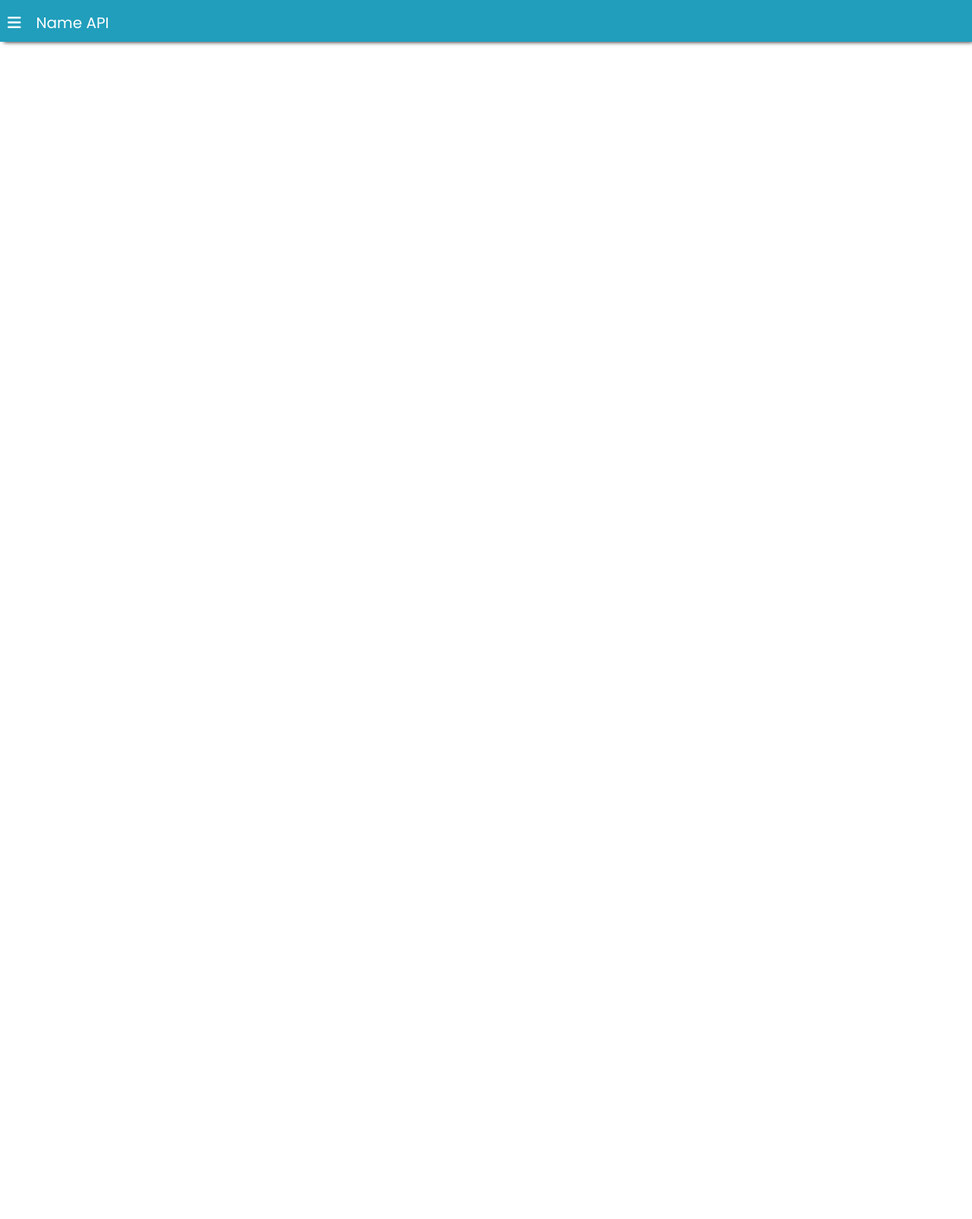
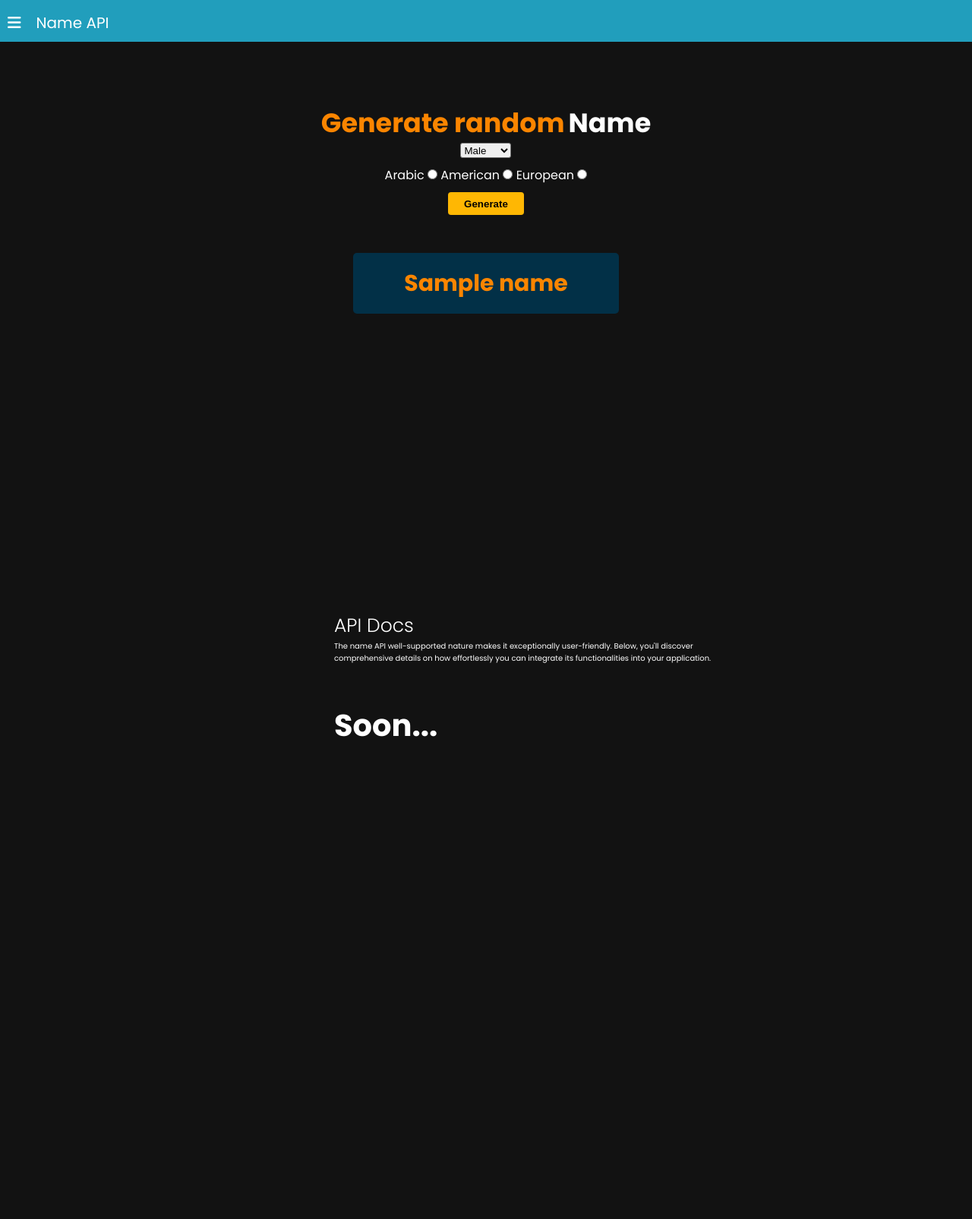
Before and after one commit to AlCo2/namesAPI, a Flask app: template templates/index.html in a window 1280 px wide. Shown: the whole page at 76% size. Before the commit the page ends 60 px from the top, so only its background shows below. Run offline with Flask 3, Linux system fonts and the light colour scheme; the template is opened without the code that fills it: most values are stand-ins (such as "Sample title", 1, 10 or a date in 2020); some libraries are stand-ins or nearby versions.

Commit message:
add javascript and styles

```diff
--- a/static/index.css
+++ b/static/index.css
@@ -1,6 +1,9 @@
 *{
     padding: 0;
     margin: 0;
+}
+html{
+    scroll-behavior: smooth;
 }
 
 .navbar{
@@ -11,16 +14,21 @@
     padding-top: 5px;
     background-color: #219ebc;
     height: 50px;
-    -webkit-box-shadow: 3px 3px 5px -2px rgba(0,0,0,0.75);
-    -moz-box-shadow: 3px 3px 5px -2px rgba(0,0,0,0.75);
-    box-shadow: 3px 3px 5px -2px rgba(0,0,0,0.75);
+    -webkit-box-shadow: 3px 3px 5px -2px rgba(255, 255, 255, 0.75);
+    -moz-box-shadow: 3px 3px 5px -2px rgba(255, 255, 255, 0.75);
+    box-shadow: 3px 3px 5px -2px rgba(255, 255, 255, 0.75);
 }
-.navOpenBtn{
+.navOpenBtn, .navCloseBtn{
     background: transparent;
     border: none;
     color: white;
     font-size: 20px;
     cursor: pointer;
+    outline: none;
+}
+.navCloseBtn{
+    width: fit-content;
+    margin-left: 90%;
 }
 .NavTitle{
     color: white;
@@ -33,6 +41,7 @@
     background-color: #023047;
     color: white;
     position: fixed;
+    top: 0;
     display: flex;
     flex-direction: column;
     gap: 10px;
@@ -46,7 +55,7 @@
 .sideLabel{
     display: flex;
     align-items: center;
-    gap: 5px;
+    gap: 20px;
     text-decoration: none;
     color: white;
     font-family: 'Poppins';
@@ -58,3 +67,107 @@
 .sideLabel:hover{
     background-color: #264653;
 }
+.sideLabel .label{
+    font-size: 13px;
+    font-weight: 500;
+}
+.sideLabel i{
+    font-size: 16px;
+    width: 18px;
+}
+
+.home{
+    background-color: #121212;
+    height: 75vh;
+    color: white;
+    padding-top: 80px;
+}
+.introLabel{
+    font-size: 35px;
+    font-family: 'Poppins';
+    font-weight: bold;
+    color: #fb8500;
+    display: flex;
+    align-items: center;
+    justify-content: center;
+}
+.introLabel .name{
+    color: white;
+    padding-left: 5px;
+}
+
+.generateNameDiv{
+    display: flex;
+    align-items: center;
+    justify-content: center;
+}
+.selectPlace{
+    outline: none;
+    border-radius: 3px;
+    height: 20px;
+}
+
+.generateNameForm{
+    display: flex;
+    flex-direction: column;
+    align-items: center;
+    justify-content: center;
+    gap: 10px;
+    font-family: 'Poppins';
+}
+.generateBtn{
+    background-color: #ffb703;
+    width: 100px;
+    height: 30px;
+    border: none;
+    font-weight: bolder;
+    cursor: pointer;
+    border-radius: 4px;
+}
+.generatedName{
+    margin-top: 50px;
+    color: #fb8500;
+    font-family: 'Poppins';
+    font-weight: bold;
+    font-size: 30px;
+    display: flex;
+    align-items: center;
+    justify-content: center;
+
+}
+.generatedName p{
+    background-color: #023047;
+    width: 350px;
+    height: 80px;
+    display: flex;
+    align-items: center;
+    justify-content: center;
+    border-radius: 5px;
+}
+.doc{
+    height: 100vh;
+    background-color: #121212;
+    color: white;
+    font-family: 'Poppins';
+    padding-top: 70px;
+    display: flex;
+    flex-direction: column;
+    align-items: center;
+}
+.insideDoc{
+    width: 600px;
+    height: 100%;
+    transform: translateX(100px);
+}
+.introDoc{
+    font-size: 25px;
+    font-weight:300;
+    padding-right: 200px;
+}
+.docIntroP{
+    display: flex;
+    align-items: center;
+    justify-content: center;
+    width: 500px;
+    font-size: 10px;
+}
--- a/static/index.js
+++ b/static/index.js
@@ -1,7 +1,10 @@
 let openNavBtn = document.getElementById("openNav");
 let sidebar = document.getElementById("sidebar");
-
+let closeNavBtn = document.getElementById("closeNav");
 
 openNavBtn.onclick = () =>{
     sidebar.style.transform = "translateX(0)";
 }
+closeNavBtn.onclick = () =>{
+    sidebar.style.transform = "translateX(-100%)";
+}
--- a/templates/index.html
+++ b/templates/index.html
@@ -14,43 +14,59 @@
         <div class="NavTitle">Name API</div>
     </div>
     <div class="sidebar" id="sidebar">
+        <button class="navCloseBtn" id="closeNav"><i class="fa-solid fa-x"></i></button>
         <div class="sideLabeldiv">
-            <a href="" class="sideLabel">
+            <a href="#home" class="sideLabel">
                 <div><i class="fa-solid fa-house"></i></div>
-                <div>Home</div>
+                <div class="label">Home</div>
             </a>
         </div>
         <div class="sideLabeldiv">
-            <a href="" class="sideLabel">
+            <a href="#doc" class="sideLabel">
                 <div><i class="fa-solid fa-book"></i></div>
-                <div>doc</div>
+                <div class="label">doc</div>
             </a>
         </div>
         <div class="sideLabeldiv">
             <a href="https://github.com/AlCo2" class="sideLabel">
                 <div><i class="fa-brands fa-github"></i></div>
-                <div>Github</div>
+                <div class="label">Github</div>
             </a>
         </div>
     </div>
-
-
-
-
-
-    <!-- <form action="/" method="POST">
-        <select name="gender" id="">
+    <div class="home" id="home">
+        <div class="introLabel">
+            Generate random<span class="name">Name</span>
+        </div>
+        <div class="generateNameDiv">
+            <form class="generateNameForm" action="/" method="POST">
+                <select class="selectPlace" name="gender" id="">
                     <option value="M">Male</option>
-            <option value="F">Femal</option>
+                    <option value="F">Female</option>
                 </select>
+                <div>
                     <label for="">Arabic</label>
                     <input type="radio" name="region" value="1" id="">
                     <label for="">American</label>
                     <input type="radio" name="region" value="3" id="">
                     <label for="">European</label>
                     <input type="radio" name="region" value="2" id="">
-        <button>Get A Random Name</button>
-    </form> -->
+                </div>
+                <button class="generateBtn">Generate</button>
+            </form>
+        </div>
+        <div class="generatedName"><p>{{name}}</p></div>
+    </div>
+    <div class="doc" id="doc">
+        <div class="insideDoc">
+            <div class="introDoc">API Docs</div>
+            <div class="docIntroP">
+                <p>The name API well-supported nature makes it exceptionally user-friendly. Below, you'll discover comprehensive details on how effortlessly you can integrate its functionalities into your application.</p>
+            </div>
+            <div style="margin-top: 50px;font-size: 40px;font-weight: bold;">Soon...</div>
+        </div>
+    </div>
+
     <script src="/static/index.js"></script>
 </body>
 </html>
```
Lines whose indentation alone changed are shown as unchanged.
